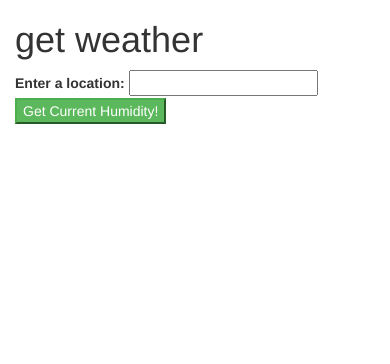
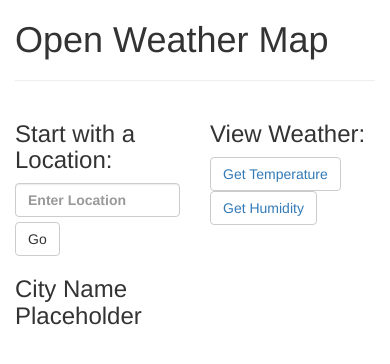
Before and after one commit to FisherKyle/API-project, a website: page index.html in a window 390 px wide. Drawn offline with Linux system fonts and the light colour scheme.

Commit message:
update index.html

```diff
--- a/index.html
+++ b/index.html
@@ -3,15 +3,34 @@
     <link rel="stylesheet" href="build/css/vendor.css">
     <script src="build/js/vendor.min.js"></script>
     <script type="text/javascript" src="build/js/app.js"></script>
-    <title>projectAPI</title>
+    <title>weather now-caster</title>
   </head>
   <body>
     <div class="container">
-      <h1>get weather</h1>
-      <label for="location">Enter a location:</label>
-      <input id="location" type="text">
-      <button class="btn-success" id="weatherLocation">Get Current Humidity!</button>
-      <div class="showWeather"></div>
+      <h1>Open Weather Map</h1>
+      <hr>
+      <div class="row">
+        <div class="col-xs-6">
+          <h3>Start with a Location:</h3>
+          <div class="form-group">
+            <label>
+                <input id="location" class="form-control" type="text" placeholder="Enter Location">
+            </label>
+            <button class="btn btn-default" id="submit-city" type="submit">Go</button>
+            <div id="displayed-city">
+              <h3>City Name Placeholder</h3>
+            </div>
+          </div>
+        </div>
+        <div class="col-xs-6">
+          <h3>View Weather:</h3>
+          <div class="showWeatherOptions">
+            <button class="btn btn-default" id="display-temp"><a href="weather.html">Get Temperature</a></button>
+            <button class="btn btn-default" id="display-humidity"><a href="weather.html">Get Humidity</a></button>
+        </div>
+
+        </div>
+      </div>
     </div>
   </body>
 </html>
--- a/js/weather-interface.js
+++ b/js/weather-interface.js
@@ -0,0 +1 @@
+// var apiKey = "0be0c669d6192f9f7f3ddc4e2cf136e9";
```
Also changed, not shown: npm_bower_setup_10-13-16.txt (renamed from npm_bower_setup.txt, +33 -1 lines), README.md.
